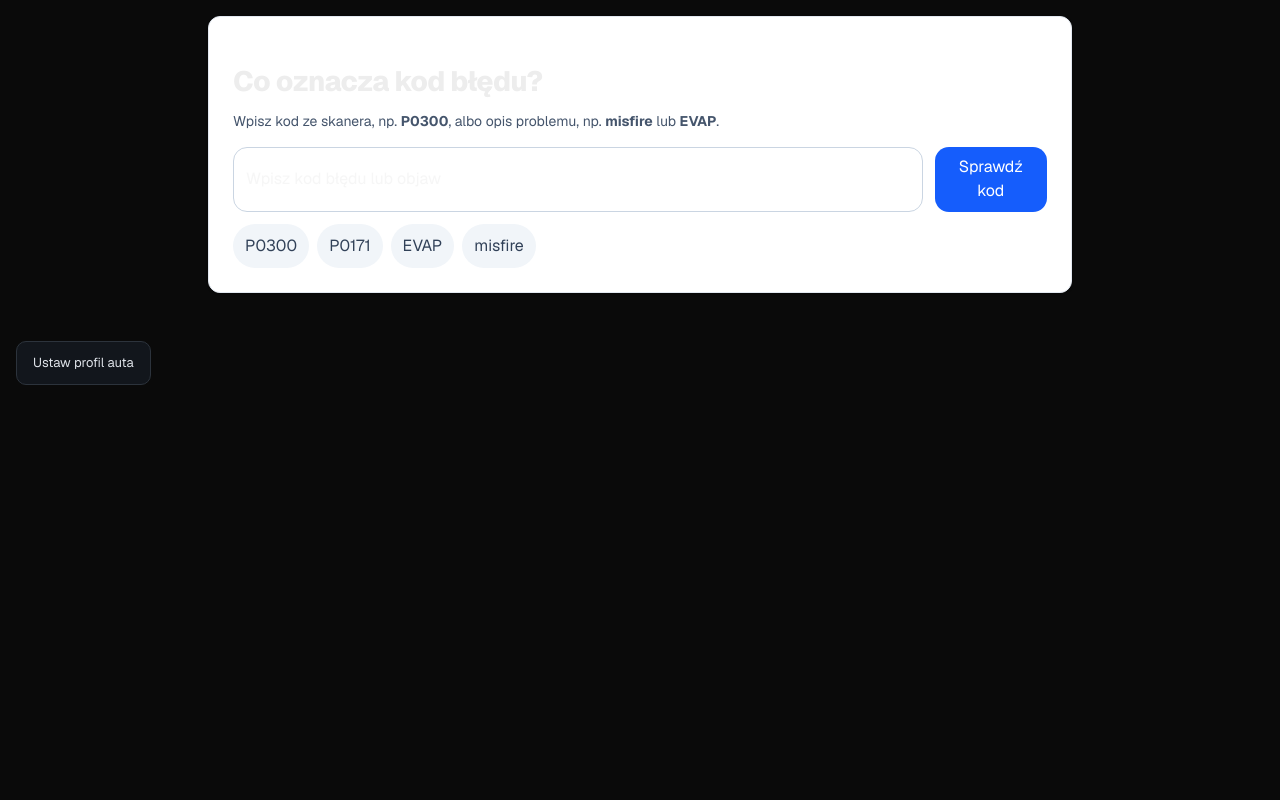
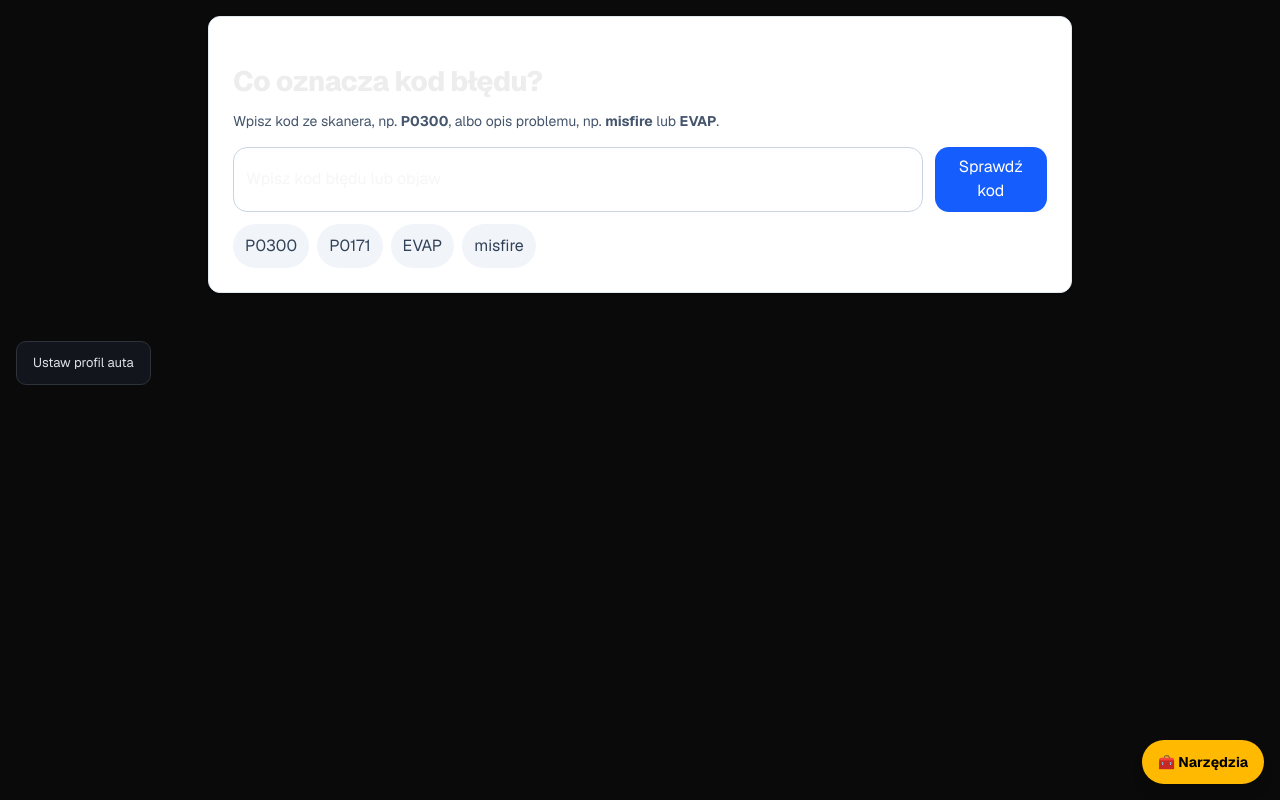
Before and after one commit to tsrc4mm9gg-netizen/gmt400-app, a Next.js app: page /narzedzia/diagnostyka in a window 1280 px wide. Built offline with nearby package versions, Linux system fonts and the light colour scheme.

Commit message:
Add always-visible Tools button

```diff
--- a/src/app/layout.tsx
+++ b/src/app/layout.tsx
@@ -1,5 +1,6 @@
 import type { Metadata } from "next";
 import { Geist, Geist_Mono } from "next/font/google";
+import Link from "next/link";
 import "./globals.css";
 import VehicleProfileProvider from "./VehicleProfileProvider";
 
@@ -27,6 +28,12 @@ export default function RootLayout({
     <html lang="pl">
       <body className={`${geistSans.variable} ${geistMono.variable} antialiased`}>
         <VehicleProfileProvider>{children}</VehicleProfileProvider>
+        <Link
+          href="/narzedzia"
+          className="fixed bottom-4 right-4 z-[90] rounded-full bg-amber-400 px-4 py-3 text-sm font-bold text-black shadow-lg transition hover:bg-amber-300"
+        >
+          🧰 Narzędzia
+        </Link>
       </body>
     </html>
   );
```
